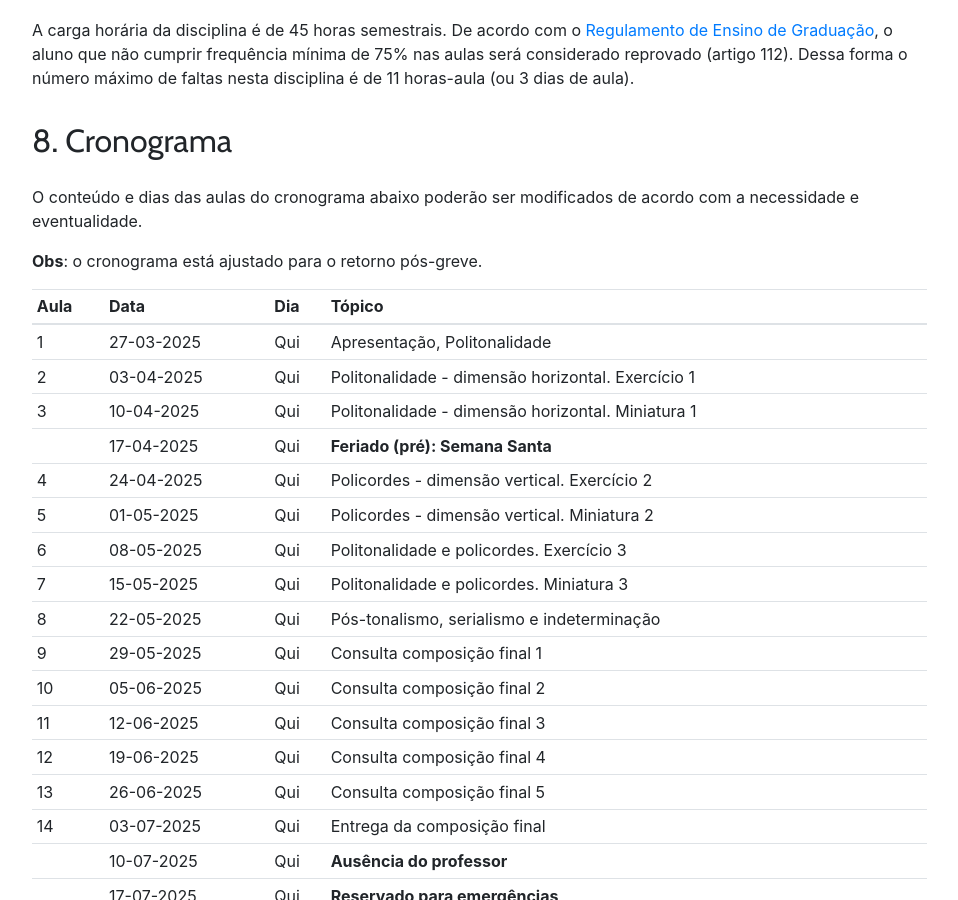
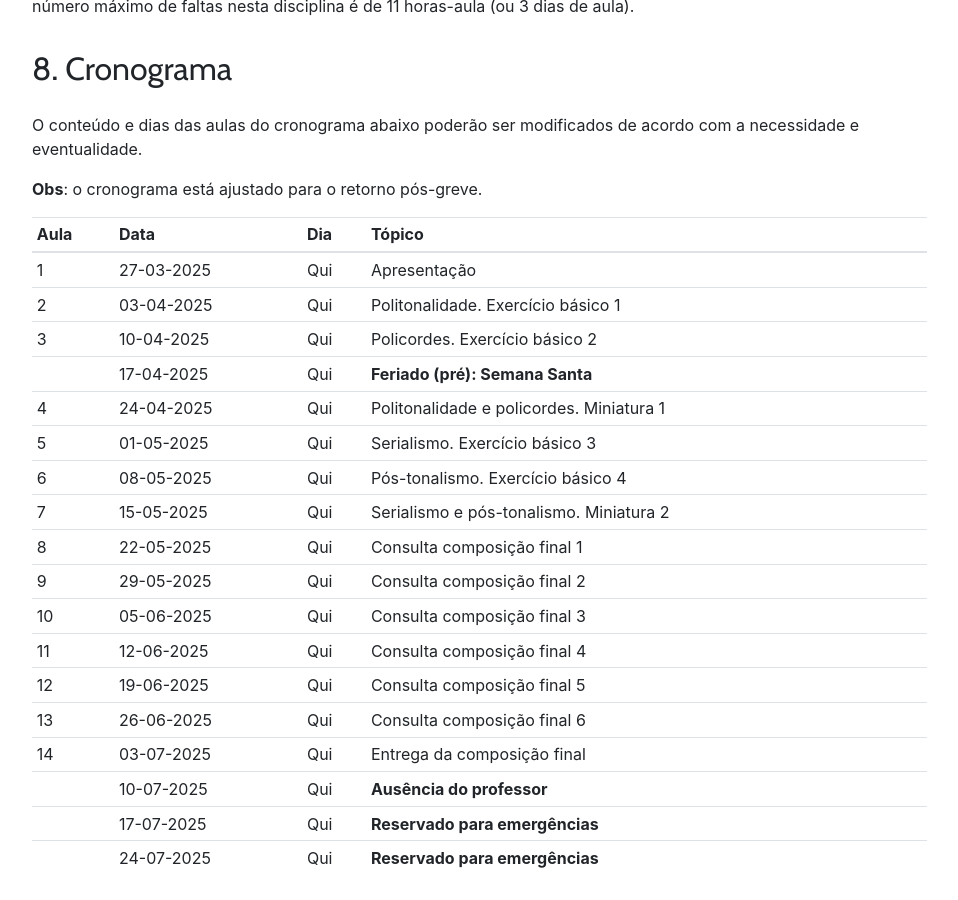
Before and after one commit to kroger/genosmus, a Jekyll site: the page built from _marcos/musb14.md, in a window 1280 px wide and 900 px high, scrolled down 3366 px. Shown: the whole window, without its empty margins (68-1026 px from the left). Built offline with Jekyll 4.4.1, drawn with Linux system fonts in a browser that asks for light colours; nearby versions of some CDN libraries; the table of contents is made by our own code; some of the changed text lies outside the part shown.

Commit message:
Altera programa de MUSB14
- Diminui ênfase em politonalidade/policordes
- Aumenta espaço para serialismo e pós-tonalismo

```diff
--- a/_marcos/musb14.md
+++ b/_marcos/musb14.md
@@ -56,20 +56,18 @@ A comunicação e entrega de trabalhos será realizada via Fórum privado e, qua
 
 A avaliação será realizada mediante os seguintes trabalhos:
 
-1. Composição de 3 miniaturas para formações diversas, cada uma
+1. Composição de duas miniaturas para formações diversas, cada uma
 relacionada com um princípio composicional previamente definido.
-1. Composição de 3 exercícios básicos, para treinamento dos conteúdos estudados.
+1. Composição de quatro exercícios básicos, para treinamento dos conteúdos estudados.
 1. Composição de uma obra de duração de 3 a 4 minutos para orquestra sinfônica, com uso sistemático de pelo menos um dos princípios de organização de alturas abordados no curso.
-1. Relatório sobre a composição final com a demonstração da aplicação dos princípios de alturas abordados no curso.
-1. 5 Relatórios demonstrando o progresso semanal na realização do trabalho final.
 
 ### 6.1. Nota
 
 A nota do semestre será equivalente a uma média ponderada do resultado
 obtido nos trabalhos, de acordo com os seguintes pesos:
 
-1. Miniaturas 1 a 3 (peso 3)
-1. Exercícios 1 a 3 (peso 2)
+1. Miniaturas 1 e 2 (peso 3)
+1. Exercícios 1 a 4 (peso 2)
 1. Composição final (peso 5)
 
 <!-- TODO: adaptar -->
@@ -140,26 +138,26 @@ modificados de acordo com a necessidade e eventualidade.
 
 **Obs**: o cronograma está ajustado para o retorno pós-greve.
 
-| Aula | Data       | Dia | Tópico                                            |
-| ---- | ---------- | --- | ------------------------------------------------- |
-| 1    | 27-03-2025 | Qui | Apresentação, Politonalidade                      |
-| 2    | 03-04-2025 | Qui | Politonalidade - dimensão horizontal. Exercício 1 |
-| 3    | 10-04-2025 | Qui | Politonalidade - dimensão horizontal. Miniatura 1 |
-|      | 17-04-2025 | Qui | **Feriado (pré): Semana Santa**                   |
-| 4    | 24-04-2025 | Qui | Policordes - dimensão vertical. Exercício 2       |
-| 5    | 01-05-2025 | Qui | Policordes - dimensão vertical. Miniatura 2       |
-| 6    | 08-05-2025 | Qui | Politonalidade e policordes. Exercício 3          |
-| 7    | 15-05-2025 | Qui | Politonalidade e policordes. Miniatura 3          |
-| 8    | 22-05-2025 | Qui | Pós-tonalismo, serialismo e indeterminação        |
-| 9    | 29-05-2025 | Qui | Consulta composição final 1                       |
-| 10   | 05-06-2025 | Qui | Consulta composição final 2                       |
-| 11   | 12-06-2025 | Qui | Consulta composição final 3                       |
-| 12   | 19-06-2025 | Qui | Consulta composição final 4                       |
-| 13   | 26-06-2025 | Qui | Consulta composição final 5                       |
-| 14   | 03-07-2025 | Qui | Entrega da composição final                       |
-|      | 10-07-2025 | Qui | **Ausência do professor**                         |
-|      | 17-07-2025 | Qui | **Reservado para emergências**                    |
-|      | 24-07-2025 | Qui | **Reservado para emergências**                    |
+| Aula | Data       | Dia | Tópico                                   |
+| ---- | ---------- | --- | ---------------------------------------- |
+| 1    | 27-03-2025 | Qui | Apresentação                             |
+| 2    | 03-04-2025 | Qui | Politonalidade. Exercício básico 1       |
+| 3    | 10-04-2025 | Qui | Policordes. Exercício básico 2           |
+|      | 17-04-2025 | Qui | **Feriado (pré): Semana Santa**          |
+| 4    | 24-04-2025 | Qui | Politonalidade e policordes. Miniatura 1 |
+| 5    | 01-05-2025 | Qui | Serialismo. Exercício básico 3           |
+| 6    | 08-05-2025 | Qui | Pós-tonalismo. Exercício básico 4        |
+| 7    | 15-05-2025 | Qui | Serialismo e pós-tonalismo. Miniatura 2  |
+| 8    | 22-05-2025 | Qui | Consulta composição final 1              |
+| 9    | 29-05-2025 | Qui | Consulta composição final 2              |
+| 10   | 05-06-2025 | Qui | Consulta composição final 3              |
+| 11   | 12-06-2025 | Qui | Consulta composição final 4              |
+| 12   | 19-06-2025 | Qui | Consulta composição final 5              |
+| 13   | 26-06-2025 | Qui | Consulta composição final 6              |
+| 14   | 03-07-2025 | Qui | Entrega da composição final              |
+|      | 10-07-2025 | Qui | **Ausência do professor**                |
+|      | 17-07-2025 | Qui | **Reservado para emergências**           |
+|      | 24-07-2025 | Qui | **Reservado para emergências**           |
 {: .table .table-sm}
 
 ## 9. Trabalhos
@@ -332,16 +330,17 @@ analisada em conjunto durante as aulas:
 
 [Em construção]
 
-| Matrícula | M1  | M2  | M3  | C   | Média | Resultado |
-| --------- | --- | --- | --- | --- | ----- | --------- |
-| 221120481 |     |     |     |     |       |           |
-| 221120482 |     |     |     |     |       |           |
-| 223118604 |     |     |     |     |       |           |
+| Matrícula | E1  | E2  | E3  | E4  | M1  | M2  | C   | Média | Resultado |
+| --------- | --- | --- | --- | --- | --- | --- | --- | ----- | --------- |
+| 221120481 |     |     |     |     |     |     |     |       |           |
+| 221120482 |     |     |     |     |     |     |     |       |           |
+| 223118604 |     |     |     |     |     |     |     |       |           |
 {: .table .table-sm}
 
 Legenda:
 
-- M1 a M3: Miniaturas 1 a 3
+- E1 a E4: Exercícios básicos 1 a 4
+- M1 e M2: Miniaturas 1 e 2
 - C: Composição final
 
 ## 12. Bibliografia
```
Also changed, not shown: _marcos/cronogramas/musb14.txt (+8 -8 lines).
